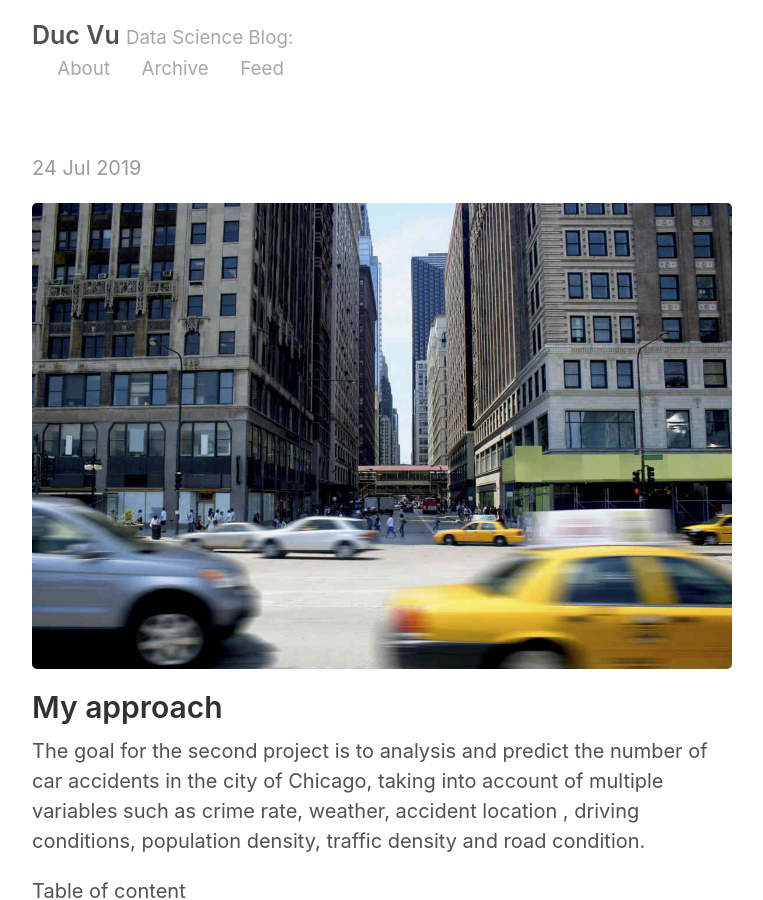
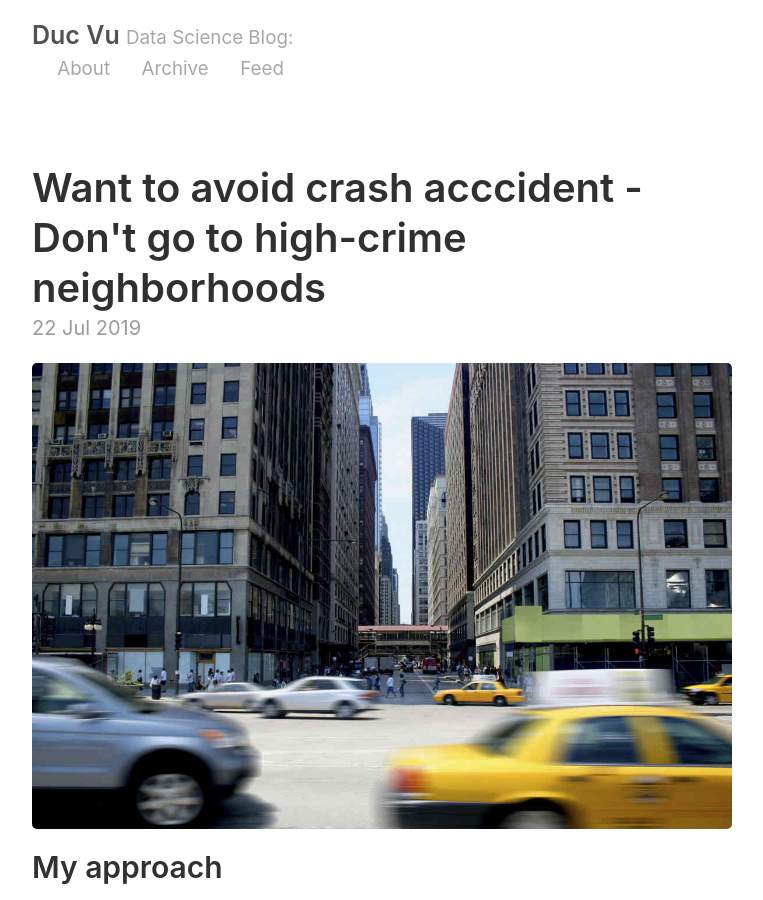
Before and after one commit to dvu4/dvu4.github.io, a Jekyll site: the page built from _posts/2019-07-22-chicago-crash.md, in a window 1280 px wide and 900 px high. Shown: the whole window, without its empty margins (258-1021 px from the left). Built offline with Jekyll 4.4.1, drawn with Linux system fonts in a browser that asks for light colours; our own code applies the rules of GitHub Pages for plain Markdown files.

Commit message:
Add files via upload

```diff
--- a/_posts/2019-07-22-chicago-crash.md
+++ b/_posts/2019-07-22-chicago-crash.md
@@ -1,7 +1,6 @@
 ---
 layout: post
-title: Want to avoid crash acccident
-Don't go to high-crime neighborhoods
+title: Want to avoid crash acccident - Don't go to high-crime neighborhoods
 ---
 
 ![Image test](https://raw.githubusercontent.com/dvu4/dvu4.github.io/master/public/images/Chicago-Car.jpg)
@@ -122,7 +121,7 @@ for i in range(len(df_intersection)):
 <!--- ![population](https://raw.githubusercontent.com/dvu4/dvu4.github.io/master/public/images/p2_population.png) --->
 <!--- ![intersection](https://raw.githubusercontent.com/dvu4/dvu4.github.io/master/public/images/p2_intersection.png) --->
 <!--- ![crime](https://raw.githubusercontent.com/dvu4/dvu4.github.io/master/public/images/p2_crime.png) --->
-<iframe src="public/html/chicago_map.html" height="500px" width="200%"></iframe>
+<iframe src="public/html/chicago_map.html" height="500px" width="100%"></iframe>
 
 
 Exploratory Data Analysis
```
